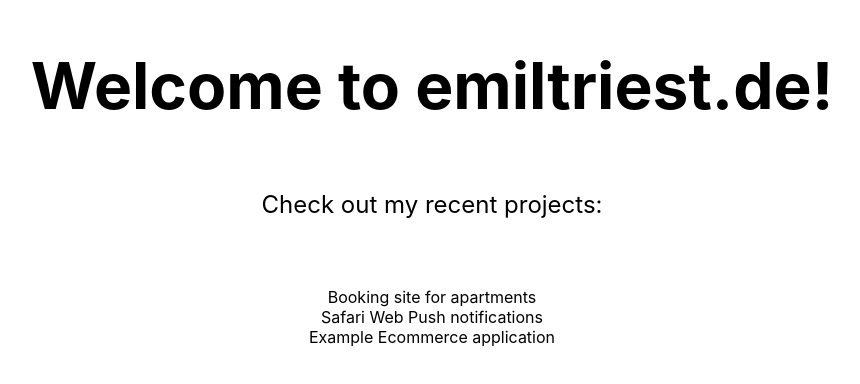
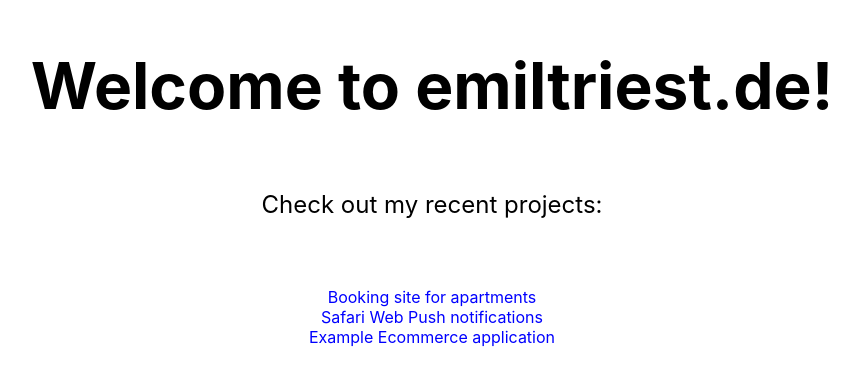
Before and after one commit to supermancash/emils-seite, a Next.js app: page / in a window 1280 px wide. Shown: the part 202-586 px from the top of the page, without its empty margins (208-1068 px from the left). Built offline with nearby package versions, Linux system fonts and the light colour scheme.

Commit message:
making links blue

```diff
--- a/styles/globals.css
+++ b/styles/globals.css
@@ -7,7 +7,7 @@ body {
 }
 
 a {
-  color: inherit;
+  color: blue;
   text-decoration: none;
 }
 
```
